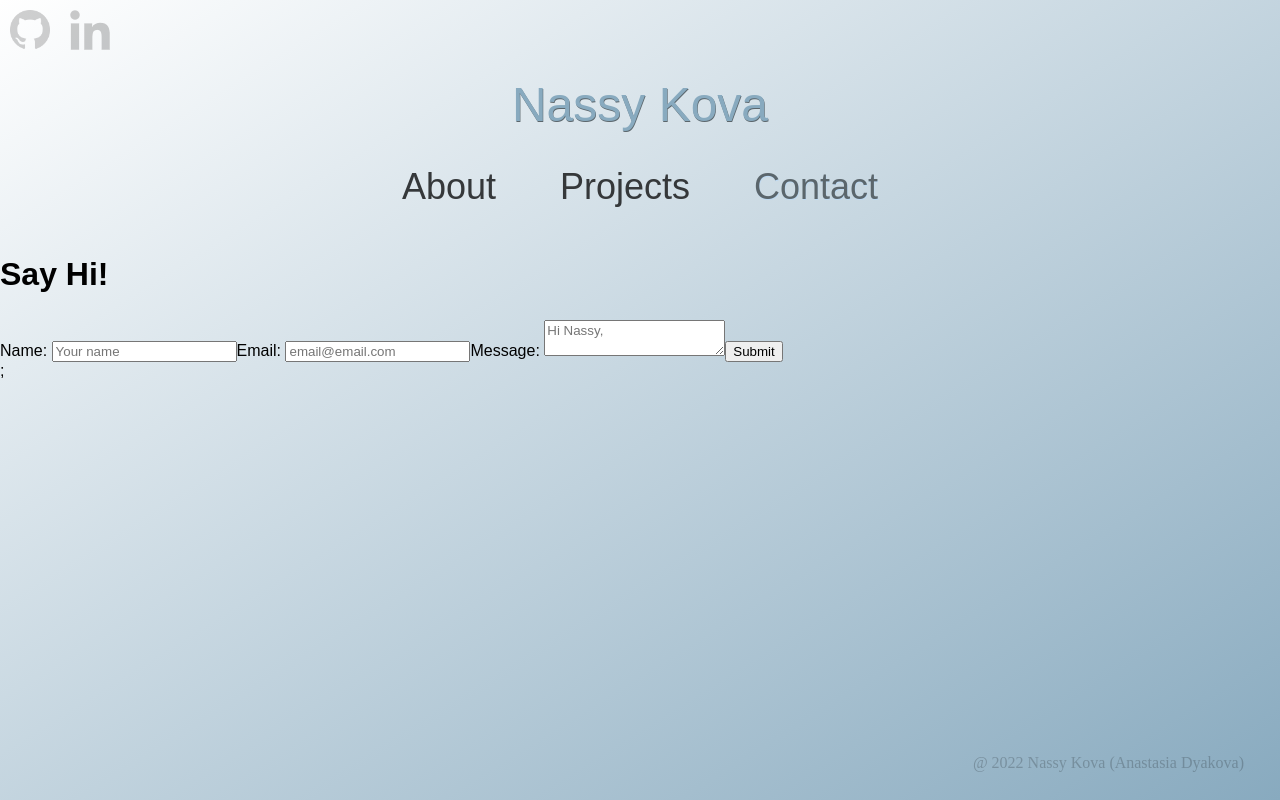
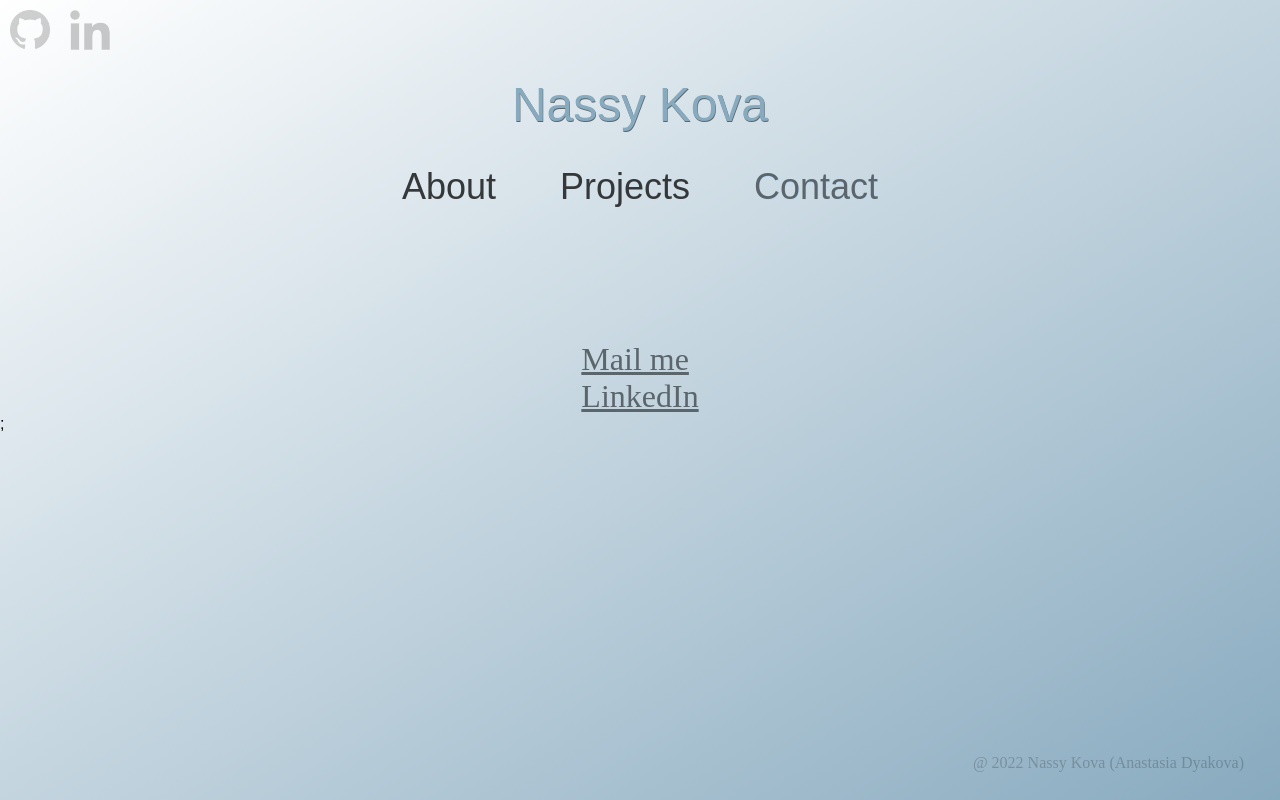
Before and after one commit to NassyKova/website, a React (Create React App) app: page /contact in a window 1280 px wide. Built offline with nearby package versions, Linux system fonts and the light colour scheme.

Commit message:
add contact links, remove feedback form

```diff
--- a/src/components/Navbar/NavbarElements.js
+++ b/src/components/Navbar/NavbarElements.js
@@ -3,7 +3,6 @@ import { NavLink as Link } from "react-router-dom";
 import styled from "styled-components";
 
 export const Nav = styled.nav`
-
   height: 85px;
   display: flex;
   justify-content: space-around;
@@ -11,21 +10,22 @@ export const Nav = styled.nav`
   padding: 0.2rem calc((100vw - 1000px) / 2);
   z-index: 12;
   font-size: 1.5em;
-
 `;
 
+
 export const NavLink = styled(Link)`
-
   display: flex;
   align-items: center;
   text-decoration: none;
-
+  :active {
+    background-color: var(--primary4);
+  }
   height: 100%;
   border-radius: 20%;
-            padding: 1.5vw;
-            margin: 1vw;
-            font-size: 1.5em;
-            color: #35383a;
+  padding: 1.5vw;
+  margin: 1vw;
+  font-size: 1.5em;
+  color: #35383a;
   cursor: pointer;
   &.active {
     color: var(--primary4);
--- /dev/null
+++ b/src/components/pages/Contact/Contact.styles.jsx
@@ -0,0 +1,24 @@
+import styled from "styled-components";
+
+export const Wrapper = styled.div`
+    display: flex;
+    align-items: center;
+    justify-content: center;
+
+
+`;
+
+export const Text = styled.div`
+  color: var(--primary4);
+  font-size: 2em;
+  a:link {
+    color: var(--primary4);
+    font-family: "Libre Baskerville", serif;
+  }
+  a:visited {
+    color: darkgrey;
+  }
+  a:hover {
+    color: var(--primary1);
+  }
+`;
--- a/src/components/pages/Contact/contact.jsx
+++ b/src/components/pages/Contact/contact.jsx
@@ -1,23 +1,39 @@
-import React from 'react';
+import React from "react";
+import { Wrapper, Text } from "./Contact.styles";
 
+function MailtTo({ email, subject, body, ...props }) {
+  return (
+    <a href={`mailto:${email}?subject=${subject || ""}&body=${body || ""}`}>
+      {props.children}
+    </a>
+  );
+}
 const Contact = () => {
-return (
-<section class="contact-box">
-    <h1>Say Hi!</h1>
-            <form class="contact-form">
+  return (
+    <Wrapper>
 
-                    <label for="name">Name: </label>
-                    <input type="text" id="input-name" placeholder="Your name"/>
+      <Text>
+      <br /> <br />
+      <br />
+        <MailtTo
+          email="hi@nassykova"
+          subject="Hey Nassy"
+          body="Hey Nassy, this is me!"
+        >
+          Mail me
+        </MailtTo>
+        <br />
 
-                    <label for="email">Email: </label>
-                    <input type="email" id="input-email" placeholder="email@email.com"/>
-
-                    <label for="message">Message: </label>
-                    <textarea type="text"  id="input-message" placeholder="Hi Nassy,"></textarea>
-                <button >Submit </button>
-                    </form>
-    </section>
-);
+        <a
+          href="https://www.linkedin.com/in/nassykova/"
+          target="_blank"
+          rel="noreferrer"
+        >
+          LinkedIn
+        </a>
+      </Text>
+    </Wrapper>
+  );
 };
 
 export default Contact;
--- a/src/components/pages/Contact/contact.scss
+++ /dev/null
@@ -1,53 +0,0 @@
-
-$primary1: #AEB9F2;
-$primary2: #88AABF;
-$primary3: #A7BDD9;
-$primary4: #5b666c;
-$neutral1: #F0F2F2;
-$neutral2: #BDD9F2;
-
-// contact me page
-.contact-box {
-    display: flex;
-    align-items: center;
-    flex-direction: column;
-        h1 {
-        text-align: center;
-    }
-        .contact-form {
-            width: 30%;
-            margin: 1rem 5rem 5rem 5rem;
-            display: flex;
-            flex-direction: column;
-            justify-content: flex-start;
-            @media screen and (max-width: 600px) {
-                width: 60%;
-            }
-
-            @media screen and (max-width: 800px) {
-                width: 60%;
-            }
-            #input-message {
-            height: 300px;
-                    }
-            }
-            form {
-                button {
-
-                    background-color: $primary1;
-                    margin: 1em 0em;
-
-                    @media screen and (max-width: 600px) {
-                        height: 50px;
-                    }
-
-                    @media screen and (max-width: 800px) {
-                        height: 50px;
-                    }
-
-                }
-                button:hover {
-                    color: #AEB9F2;
-                }
-            }
-}
--- a/src/components/pages/Index/Index.styles.jsx
+++ b/src/components/pages/Index/Index.styles.jsx
@@ -23,7 +23,8 @@ export const Content = styled.div`
       text-align: center;
     }
     #link {
-        color: var(--grey);
+      color: green;
+      background-color: red;
       :hover {
         background-color: var(--lightblue);
       }
```
Also changed, not shown: src/components/Socials/Socials.jsx (+4 -2 lines). Lines whose indentation alone changed are shown as unchanged.
